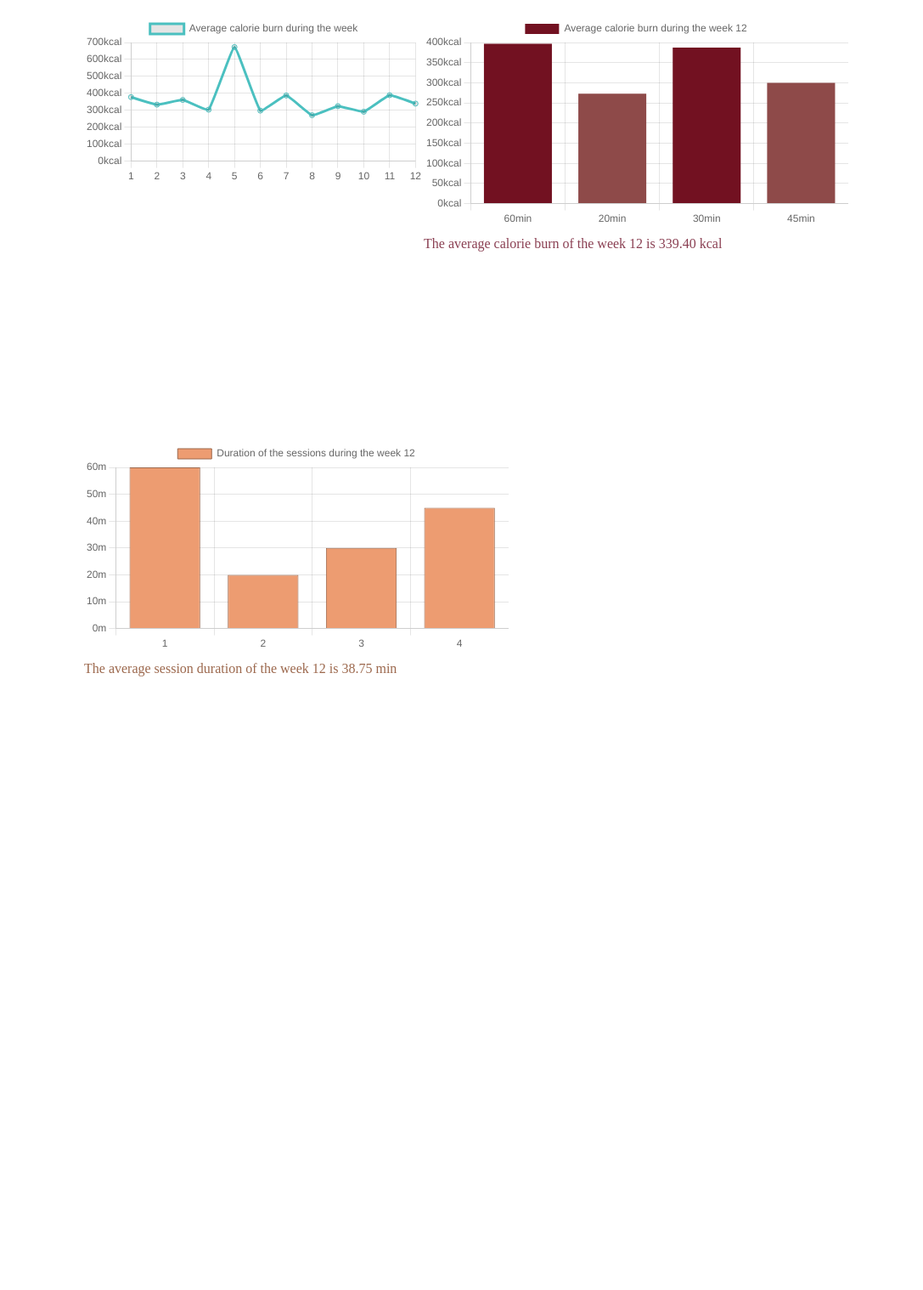
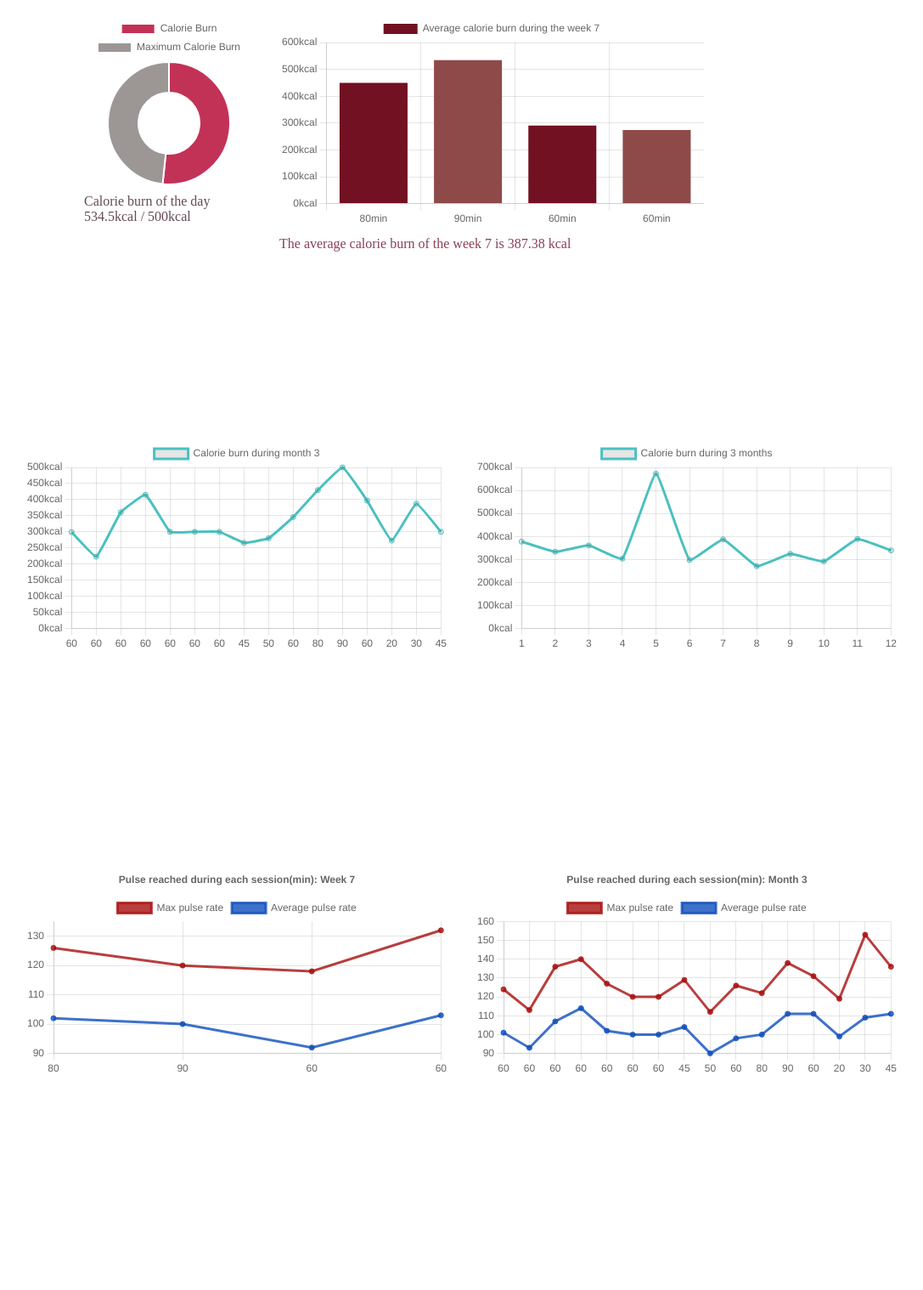
Before and after one commit to MeriZakaryan/Data-visualization-with-charts, a plain HTML site: page index.html in a window 1280 px wide. Shown: the part 482-2000 px from the top of the page at 85% size, without its empty margins (1-1088 px from the left). Before the commit the page ends 1500 px from the top, so only its background shows below. Drawn offline with nearby package versions, Linux system fonts and the light colour scheme.

Commit message:
new changes

```diff
--- a/fitness_data.csv
+++ b/fitness_data.csv
@@ -21,7 +21,7 @@ Week,Duration,Pulse,Maxpulse,Temperature,Calories
 5,120,107,130,37.1,816
 6,100,108,131,36.9,364.2
 6,95,100,119,36.5,282
-6,60,130,101,36.8,300
+6,60,110,130,36.8,300
 6,75,105,132,36.6,246
 7,80,102,126,36.2, 450
 7,90,100,120,36.3, 534.5
--- a/index.html
+++ b/index.html
@@ -9,28 +9,39 @@
 </head>
 <body>
     <div id="first-chart" class="chart">
-        <canvas id="week-duration" style="height: 50; width: 100;"></canvas>
+        <canvas id="week-duration"></canvas>
     </div>
 
     <div id="second-chart" class="chart">
-        <canvas id="calorieburn" style="height: 50; width: 100;"></canvas>
+        <canvas id="session-duration"></canvas>
+        <p id="session-info" style="color: rgba(156, 104, 77, 1); margin-top: 10px;"></p>
+    </div>
+
+    <div id="third-chart" class="chart">
+        <canvas id="calorieburn"></canvas>
         <p id="calorie-info" style="color: rgba(61, 27, 45, 0.8); margin-top: 10px;">Calorie burn of the day</p>
     </div>
 
-    <div id="third-chart" class="chart">
-        <canvas id="week-calorie" style="height: 50; width: 100;"></canvas>
-    </div>
-
-    <div id="fourt-chart" class="chart">
-        <canvas id="session-calorie" style="height: 50; width: 100;"></canvas>
+    <div id="fourth-chart" class="chart">
+        <canvas id="session-calorie"></canvas>
         <p id="detailed-info" style="color: rgba(109, 15, 39, 0.8); margin-top: 10px;"></p>
     </div>
 
     <div id="fifth-chart" class="chart">
-        <canvas id="session-duration" style="height: 50; width: 100;"></canvas>
-        <p id="session-info" style="color: rgba(156, 104, 77, 1); margin-top: 10px;"></p>
+        <canvas id="month-calorie"></canvas>
     </div>
 
+    <div id="sixth-chart" class="chart">
+        <canvas id="week-calorie"></canvas>
+    </div>
+
+    <div id="seventh-chart" class="chart">
+        <canvas id="heart-rate-weekly"></canvas>
+    </div>
+
+    <div id="eight-chart" class="chart">
+        <canvas id="heart-rate-monthly"></canvas>
+    </div>
     <script src="monitoring.js"></script>
 </body>
 </html>
--- a/monitoring.js
+++ b/monitoring.js
@@ -29,22 +29,46 @@ async function getData(){
 
 function dataByMonths(data){
     const monthlyData = [];
-    let weeks = data.map(elem => String(elem.week));
-    weeks = Array(...new Set(weeks));
 
-    let weekly = weeks.map(week => data.filter(elem => elem.week === +week))
-    console.log(weekly);
+    data.forEach(session => {
+        const month = Math.ceil(session.week / 4);
+        // console.log(!monthlyData[month]);
+        if (!monthlyData[month]) {
+            monthlyData[month] = [];
+        }
+
+        monthlyData[month].push(session);
+    });
+
+    monthlyData.shift();
+
+    return monthlyData;
+}
+
+getData().then(function(result){
+    let dataMonthly = dataByMonths(result);
+    // console.log(dataMonthly);
+    const randomIndex = Math.floor(Math.random() * dataMonthly.length);
+    let randomMonth = dataMonthly[randomIndex];
+    let monthlyPulse = randomMonth.map(day => +day.pulse);
+    let monthlyMaxPulse = randomMonth.map(day => +day.maxpulse);
+    let monthlyCalorie = randomMonth.map(day => +day.calories);
+    let monthlySession = randomMonth.map(day => +day.duration);
 
 
+    const monthlyRate = document.getElementById('heart-rate-monthly');
+    heartRateDemonstration(monthlyRate, monthlyPulse, monthlyMaxPulse,  monthlySession, `Month ${randomIndex + 1}`);
 
-}
+    const monthCalorieBurn = document.getElementById('month-calorie');
+    label2 = `Calorie burn during month ${randomIndex + 1}`;
+    calorieBurn(monthCalorieBurn, label2, monthlyCalorie, monthlySession);
+
+})
 
 getData().then(function(res) {
-    dataByMonths(res);
-
     let weeks = res.map(elem => String(elem.week));
     weeks = Array(...new Set(weeks))
-    console.log(res);
+    // console.log(res);
     let duration = weeks.map(week => {
         let weekData = res.filter(elem => elem.week === +week);
         let meanDuration = weekData.reduce((sum, elem) => sum + elem.duration, 0) / weekData.length;
@@ -63,15 +87,20 @@ getData().then(function(res) {
     let randomWeekData = res.filter(elem => +elem.week === res[randomIndex].week)
     let duringweekCal = randomWeekData.map(week => +week.calories);
     let sessionDuration = randomWeekData.map(week => +week.duration);
-
-
-
+    let duringWeekPulse = randomWeekData.map(week => +week.pulse);
+    let duringWeekMaxPulse = randomWeekData.map(week => +week.maxpulse);
 
     weekDur(weeks, duration);
     duringWeekSession(sessionDuration, res[randomIndex].week);
     dailyColorieBurn(res[randomIndex].calories);
-    weekCalorieBurn(weekly_calories, weeks);
     sessionColorieBurn(duringweekCal, sessionDuration, res[randomIndex].week);
+
+    const label1 = 'Calorie burn during 3 months';
+    const weekColorie = document.getElementById("week-calorie");
+    calorieBurn(weekColorie, label1, weekly_calories, weeks);
+
+    const weeklyRate = document.getElementById('heart-rate-weekly');
+    heartRateDemonstration(weeklyRate, duringWeekPulse, duringWeekMaxPulse,  sessionDuration, `Week ${res[randomIndex].week}`);
 
     // console.log(res[randomIndex].week);
 });
@@ -166,14 +195,13 @@ function dailyColorieBurn(calorie){
     })
 }
 
-function weekCalorieBurn (weekly_calories, week){
-    const weekColorie = document.getElementById("week-calorie");
-    new Chart(weekColorie, {
+function calorieBurn (item, text, weekly_calories, week){
+    new Chart(item, {
         type: 'line',
         data: {
             labels: week,
             datasets: [{
-            label: 'Average calorie burn during the week',
+            label: text,
             data: weekly_calories,
             fill: false,
             borderColor: 'rgb(75, 192, 192)',
@@ -231,3 +259,40 @@ function sessionColorieBurn (kcals, session, weekNum){
             }}
       })
 }
+
+function heartRateDemonstration(item, pulseData, maxpulseData, sessionTime, num){
+    new Chart(item, {
+        type: 'line',
+        data:  {
+            labels: sessionTime,
+            datasets: [
+            {
+                label: 'Max pulse rate',
+                data: maxpulseData,
+                borderColor: "rgba(168, 14, 14, 0.8)",
+                backgroundColor: "rgba(168, 14, 14, 0.8)",
+            },
+            {
+                label: 'Average pulse rate',
+                data: pulseData,
+                backgroundColor: "rgba(14, 78, 189, 0.8)",
+                borderColor: "rgba(14, 78, 189, 0.8)",
+            }
+            ]
+        },
+        options: {
+        responsive: true,
+        plugins: {
+            title: {
+            display: true,
+            text: `Pulse reached during each session(min): ${num}`,
+        },
+        scales: {
+            y: {
+                min: 10,
+                max: 200,
+            }}
+        }}
+    })
+
+}
--- a/style.css
+++ b/style.css
@@ -13,27 +13,11 @@ body{
 .chart{
     height: 500px;
     width: 500px;
+    margin-left: 30px;
 }
 
-#second-chart{
+#third-chart{
     height: 200px;
     width: 200px;
     margin-left: 100px;
 }
-
-#third-chart{
-    height: 400px;
-    width: 400px;
-    margin-left: 100px;
-}
-
-#fourth-chart{
-    height: 400px;
-    width: 400px;
-    margin-left: 100px;
-}
-#fifth-chart{
-    height: 500px;
-    width: 500px;
-    margin-left: 100px;
-}
```
